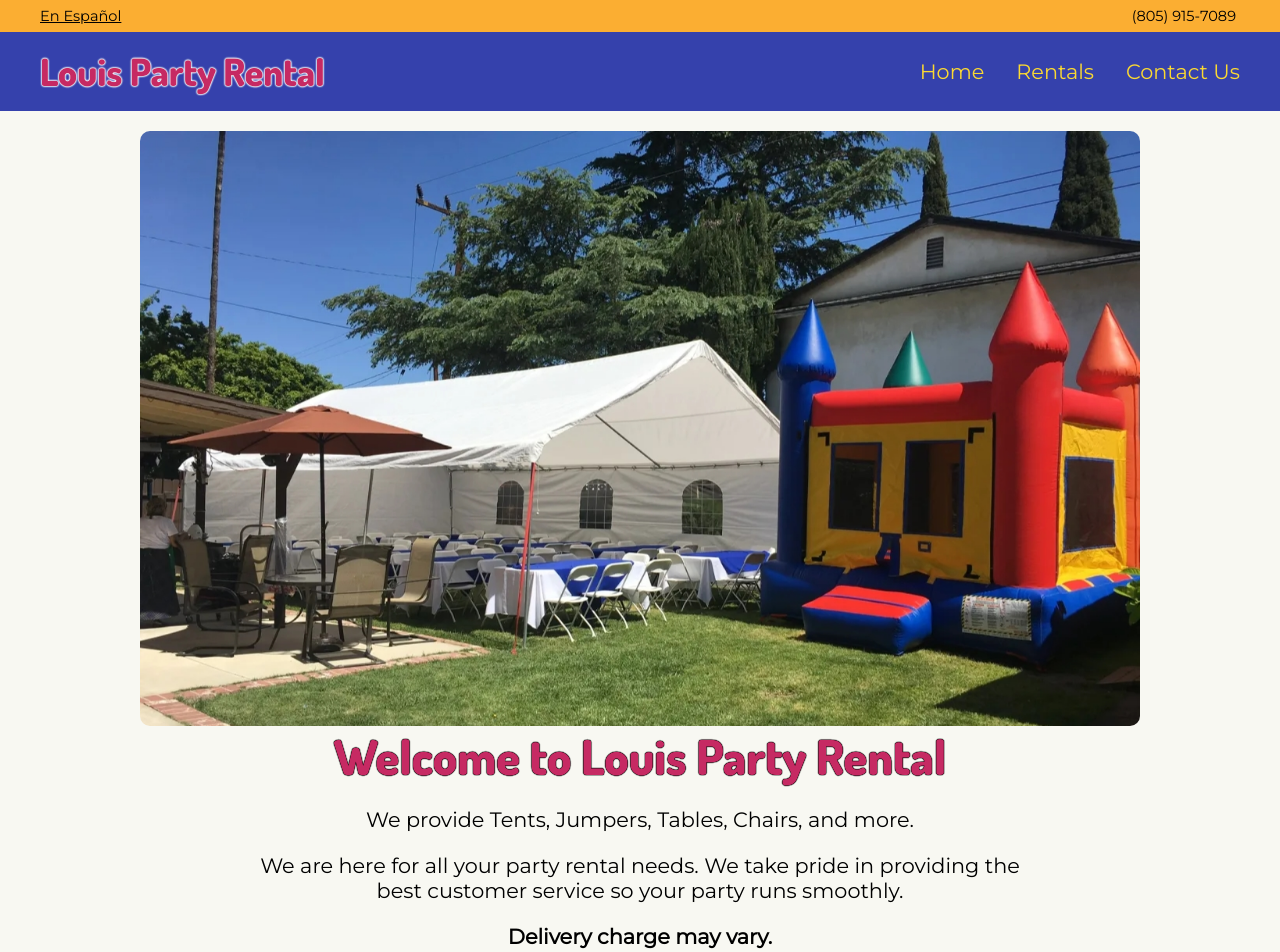
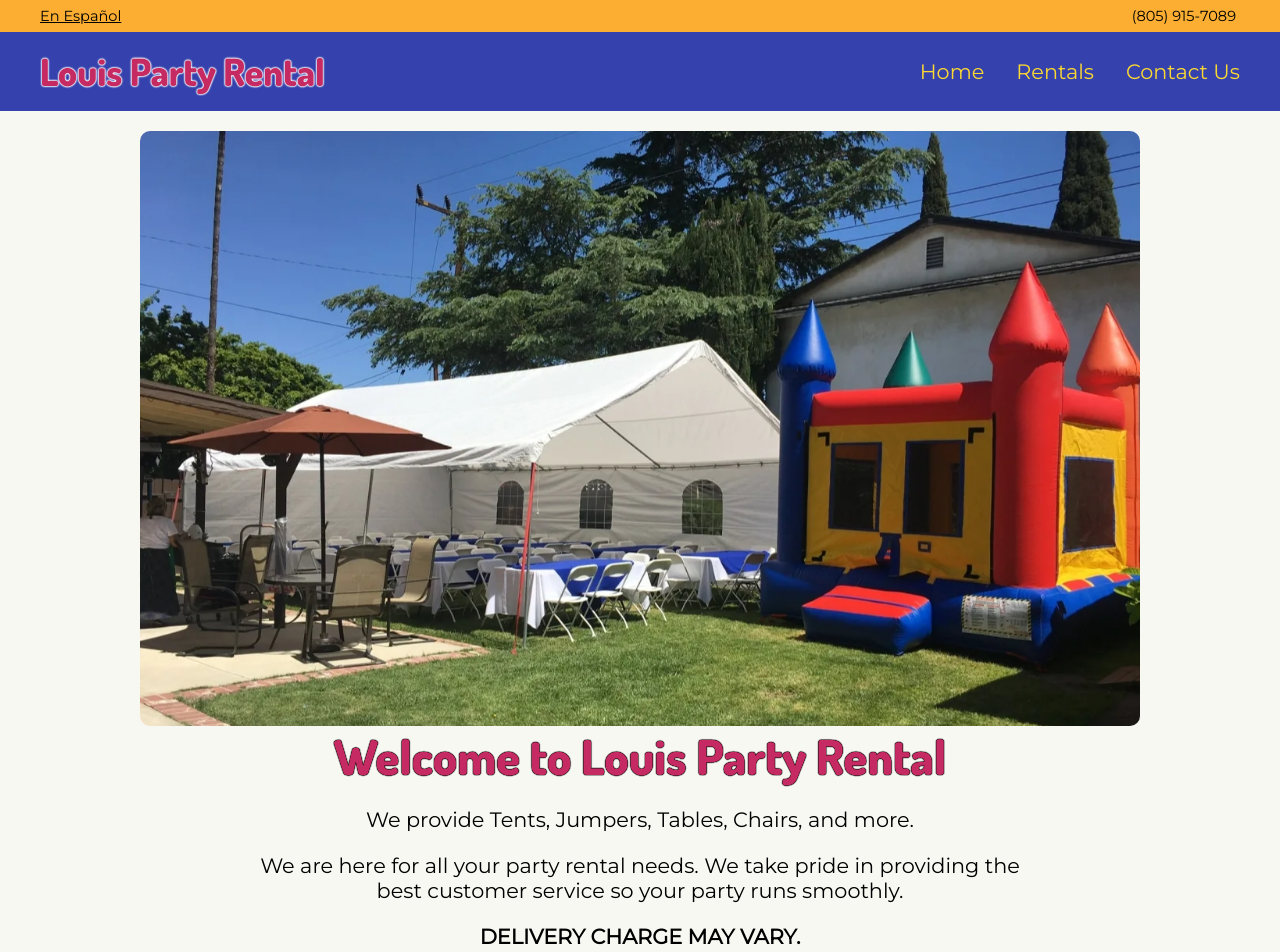
Before and after one commit to o4jimenez/lpr-fe, a React (Create React App) app: page / in a window 1280 px wide. Shown: the top 952 px of the page. Built offline with nearby package versions, Linux system fonts and the light colour scheme.

Commit message:
Update i18n.js

```diff
--- a/src/i18n.js
+++ b/src/i18n.js
@@ -29,7 +29,7 @@ i18n
               part1: "We provide Tents, Jumpers, Tables, Chairs, and more.",
               part2:
                 "We are here for all your party rental needs. We take pride in providing the best customer service so your party runs smoothly.",
-              part3: "Delivery charge may vary.",
+              part3: "DELIVERY CHARGE MAY VARY.",
             },
           },
           catalog: {
@@ -184,7 +184,7 @@ i18n
               part1: "Tenemos Carpas, Brincolín , Mesas, Sillas, y más",
               part2:
                 "Estamos aqui para todos sus necesidades de fiestas. Nos enorgullece darte el mejor servicio para que su fiesta será sin problema.",
-              part3: "Coste de entrega puede variar",
+              part3: "COSTE DE ENTREGA PUEDE VARIAR",
             },
           },
           catalog: {
```
